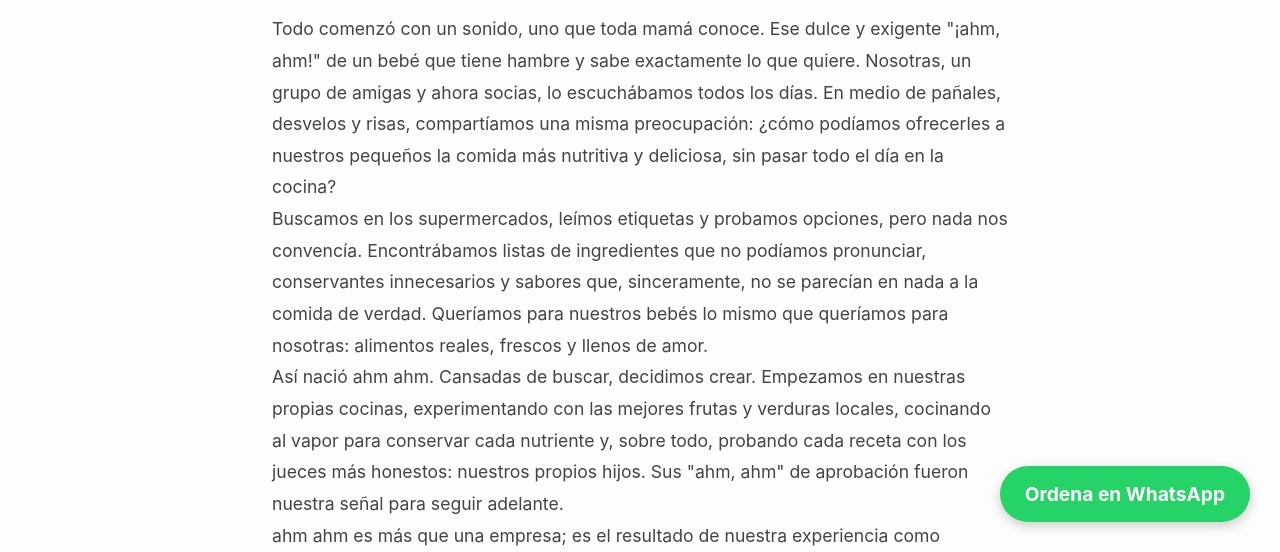
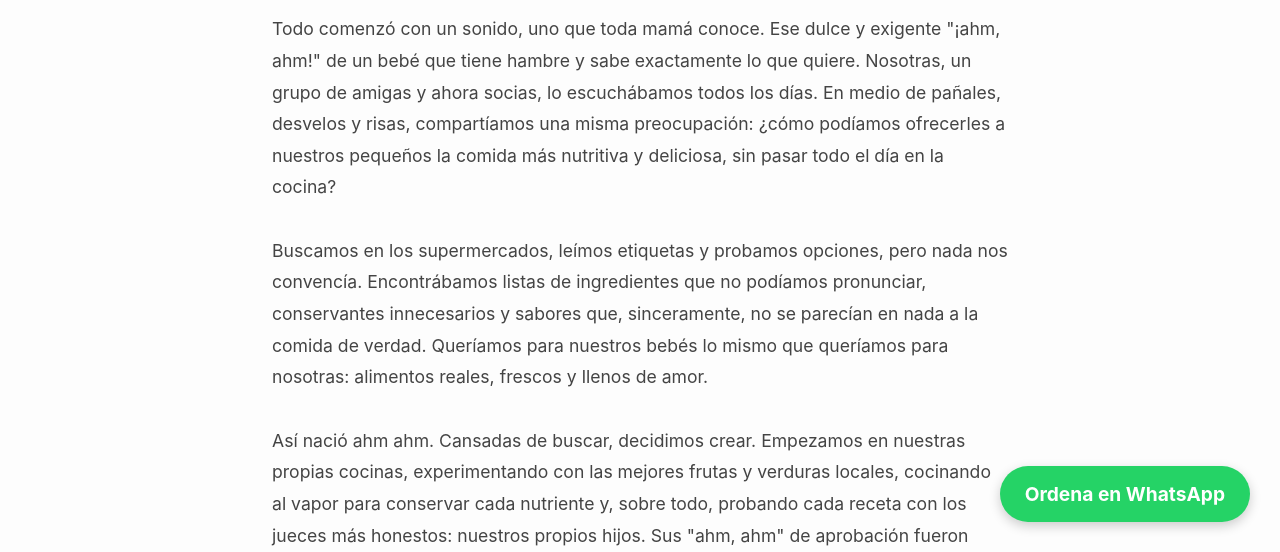
Before and after one commit to darevalog96/ahm-ahm-website, a plain HTML site: page about.html in a window 1280 px wide. Shown: the part 248-800 px from the top of the page. Drawn offline with Linux system fonts and the light colour scheme.

Commit message:
Add files via upload

```diff
--- a/about.html
+++ b/about.html
@@ -23,13 +23,13 @@
         <div class="content-page">
             <h2>Nuestra Historia</h2>
             <p>
-                Todo comenzó con un sonido, uno que toda mamá conoce. Ese dulce y exigente "¡ahm, ahm!" de un bebé que tiene hambre y sabe exactamente lo que quiere. Nosotras, un grupo de amigas y ahora socias, lo escuchábamos todos los días. En medio de pañales, desvelos y risas, compartíamos una misma preocupación: ¿cómo podíamos ofrecerles a nuestros pequeños la comida más nutritiva y deliciosa, sin pasar todo el día en la cocina?<br>
+                Todo comenzó con un sonido, uno que toda mamá conoce. Ese dulce y exigente "¡ahm, ahm!" de un bebé que tiene hambre y sabe exactamente lo que quiere. Nosotras, un grupo de amigas y ahora socias, lo escuchábamos todos los días. En medio de pañales, desvelos y risas, compartíamos una misma preocupación: ¿cómo podíamos ofrecerles a nuestros pequeños la comida más nutritiva y deliciosa, sin pasar todo el día en la cocina?<br><br>
 
-Buscamos en los supermercados, leímos etiquetas y probamos opciones, pero nada nos convencía. Encontrábamos listas de ingredientes que no podíamos pronunciar, conservantes innecesarios y sabores que, sinceramente, no se parecían en nada a la comida de verdad. Queríamos para nuestros bebés lo mismo que queríamos para nosotras: alimentos reales, frescos y llenos de amor.<br>
+Buscamos en los supermercados, leímos etiquetas y probamos opciones, pero nada nos convencía. Encontrábamos listas de ingredientes que no podíamos pronunciar, conservantes innecesarios y sabores que, sinceramente, no se parecían en nada a la comida de verdad. Queríamos para nuestros bebés lo mismo que queríamos para nosotras: alimentos reales, frescos y llenos de amor.<br><br>
 
-Así nació ahm ahm. Cansadas de buscar, decidimos crear. Empezamos en nuestras propias cocinas, experimentando con las mejores frutas y verduras locales, cocinando al vapor para conservar cada nutriente y, sobre todo, probando cada receta con los jueces más honestos: nuestros propios hijos. Sus "ahm, ahm" de aprobación fueron nuestra señal para seguir adelante.<br>
+Así nació ahm ahm. Cansadas de buscar, decidimos crear. Empezamos en nuestras propias cocinas, experimentando con las mejores frutas y verduras locales, cocinando al vapor para conservar cada nutriente y, sobre todo, probando cada receta con los jueces más honestos: nuestros propios hijos. Sus "ahm, ahm" de aprobación fueron nuestra señal para seguir adelante.<br><br>
 
-ahm ahm es más que una empresa; es el resultado de nuestra experiencia como madres. Entendemos el deseo de dar lo mejor, la falta de tiempo y la confianza que se deposita en cada cucharada. Por eso, cada uno de nuestros productos es exactamente lo que nosotras daríamos a nuestros hijos: puro, simple y hecho con el corazón.<br>
+ahm ahm es más que una empresa; es el resultado de nuestra experiencia como madres. Entendemos el deseo de dar lo mejor, la falta de tiempo y la confianza que se deposita en cada cucharada. Por eso, cada uno de nuestros productos es exactamente lo que nosotras daríamos a nuestros hijos: puro, simple y hecho con el corazón.<br><br>
             </p>
 
             <h2>Nuestra Misi&oacute;n</h2>
```
